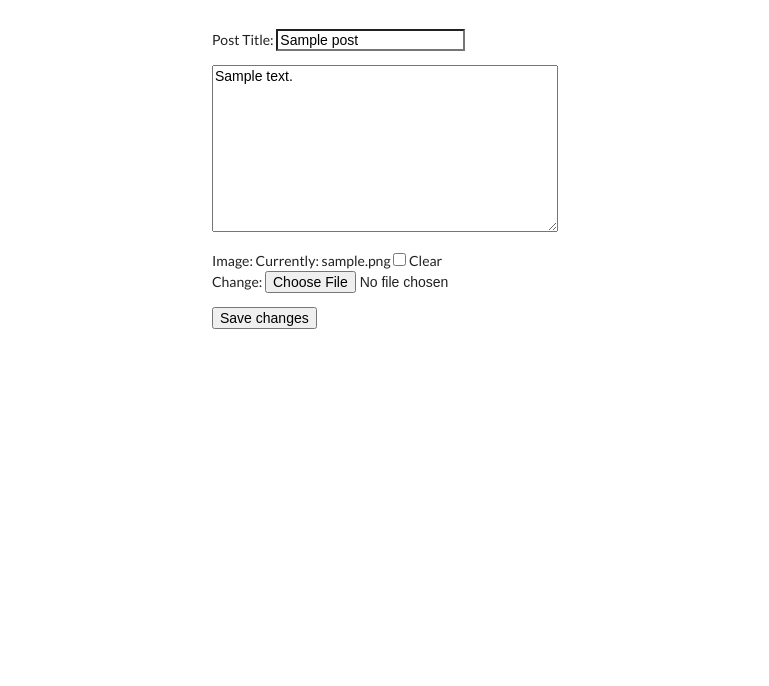
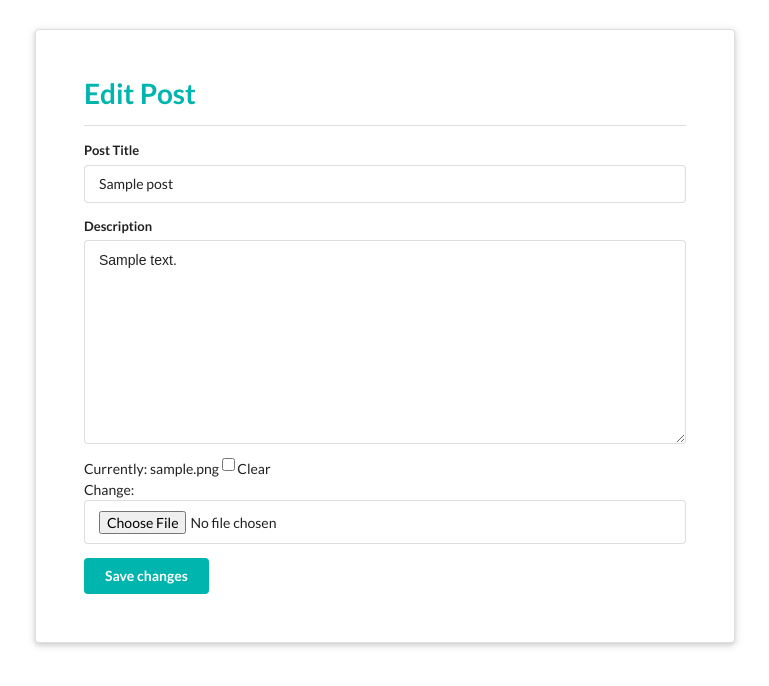
Before and after one commit to 2manycooks/Wayfarer, a Django app: page /posts/1/edit/ in a window 1280 px wide. Shown: the part 114-800 px from the top of the page, without its empty margins (255-1024 px from the left). Run offline with Django 3.2, Linux system fonts and the light colour scheme; tables that the repository leaves empty hold one stand-in row (values such as "Sample post"); some libraries are stand-ins or nearby versions.

Commit message:
Edit Post stylized

```diff
--- a/main_app/templates/posts/edit.html
+++ b/main_app/templates/posts/edit.html
@@ -3,11 +3,35 @@
 {% block content %}
 
 <div class="container">
-    <form method="post">
-        {% csrf_token %}
-        {{ post_form.as_p }}
-        <button type="submit">Save changes</button>
-    </form>
+    <div class="ui raised very padded text container segment">
+        <div class="ui teal header">
+            <h1>Edit Post</h1>
+        </div>
+        <div class="ui divider"></div>
+            <form class="ui form" method="post">
+                {% csrf_token %}
+                <div class="field">
+                    <label>Post Title</label>
+                    <div class="ui input" >
+                        {{ post_form.title }}
+                    </div>
+                </div>
+                <div class="field">
+                    <label>Description</label>
+                    <div class="ui input">
+                        {{ post_form.content }}
+                    </div>
+                </div>
+                <div class="field">
+                    <div class="input">
+                        {{ post_form.image }}
+                    </div>
+                </div>
+                   <button type="submit" class="ui teal button">Save changes</button>
+            </form>
+        </div>
+    </div>
+</div>
 </div>
 
 {% endblock %}
--- a/main_app/templates/users/edit.html
+++ b/main_app/templates/users/edit.html
@@ -11,7 +11,7 @@
                 {% csrf_token %}
                     <div class="field">
                         <label>User Name</label>
-                        <div class="ui input" placeholder="">
+                        <div class="ui input" >
                             {{ user_form.username }}
                         </div>
                     </div>
@@ -27,7 +27,8 @@
                             {{ profile_form.favorite_city }}
                         </div>
                     </div>
-                <button class="ui teal button">Save changes</button>
+                   <button type="submit" class="ui teal button">Save changes</button>
+                <input type="submit"  value="save changes"/>
             </form>
         </div>
     </div>
--- a/wayfarer/urls.py
+++ b/wayfarer/urls.py
@@ -19,7 +19,7 @@ from django.conf import settings
 from django.conf.urls.static import static
 
 urlpatterns = [
-    path('admin', admin.site.urls),
+    path('admin/', admin.site.urls),
     path('', include('main_app.urls')),
-    path('', include('django.contrib.auth.urls')),
+    path('/', include('django.contrib.auth.urls')),
 ] + static(settings.MEDIA_URL, document_root=settings.MEDIA_ROOT)
```
Also changed, not shown: main_app/migrations/0005_auto_20210121_0603.py (added).
